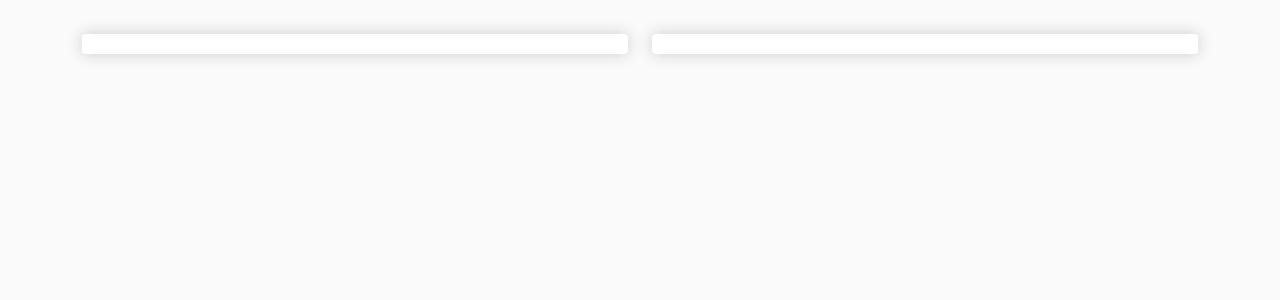
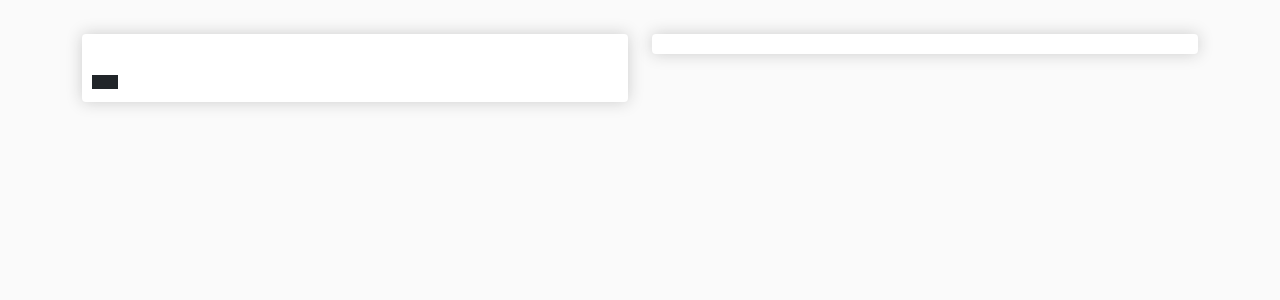
Before and after one commit to skmeetaali/Ecomarket, a Django app: page /checkout/ in a window 1280 px wide. Shown: the part 56-356 px from the top of the page. Run offline with Django 5.2, Linux system fonts and the light colour scheme.

Commit message:
css changes minor

```diff
--- a/static/css/main.css
+++ b/static/css/main.css
@@ -84,7 +84,6 @@ h1,h2,h3,h4,h5,h6{
     padding-bottom: 10px;
     margin-bottom: 10px;
     border-bottom: 1px solid #ececec;
-
 }
 
 .quantity{
--- a/store/templates/store/checkout.html
+++ b/store/templates/store/checkout.html
@@ -13,6 +13,8 @@
                 <div id="shipping-info">
 
                 </div>
+                <br>
+                <button class="btn btn-dark" value="Continue" type="submit"></button>
             </form>
         </div>
     </div>
```
Also changed, not shown: Ecomarket/views.py (line endings or trailing spaces).
